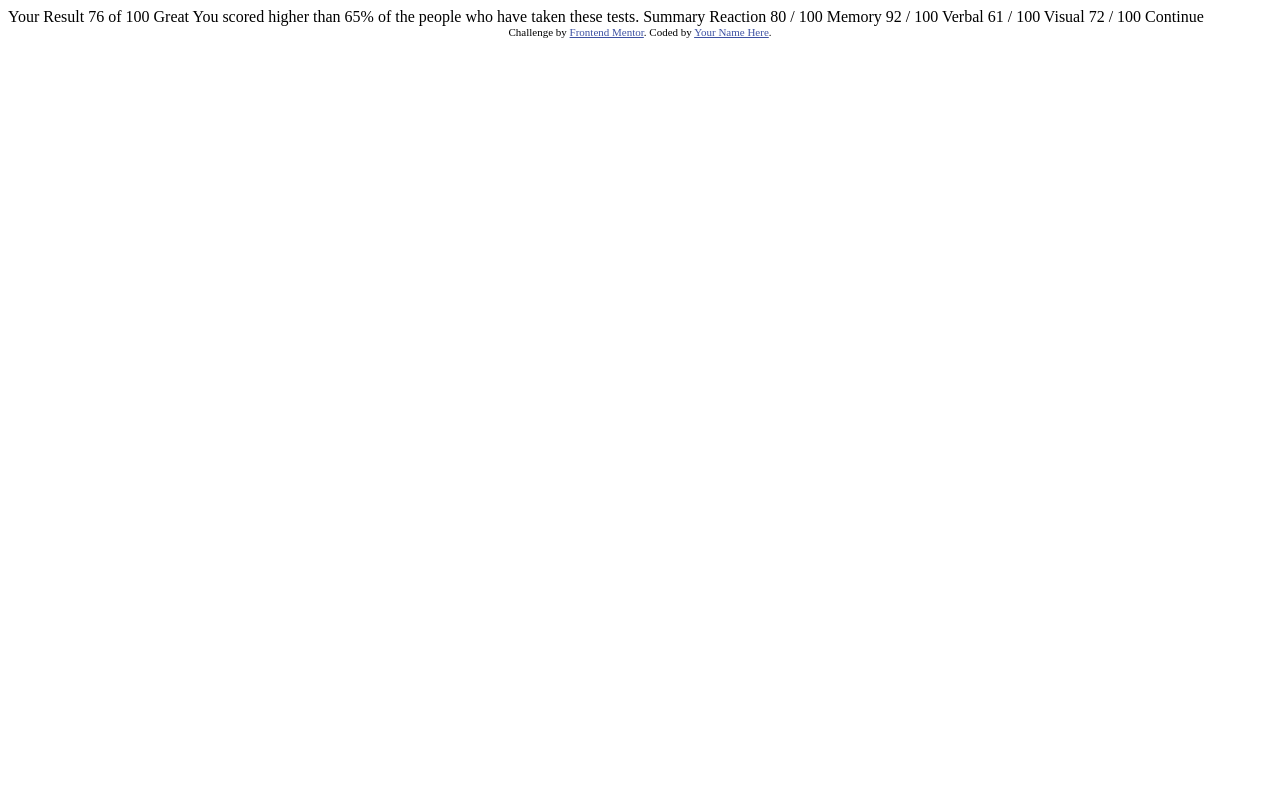
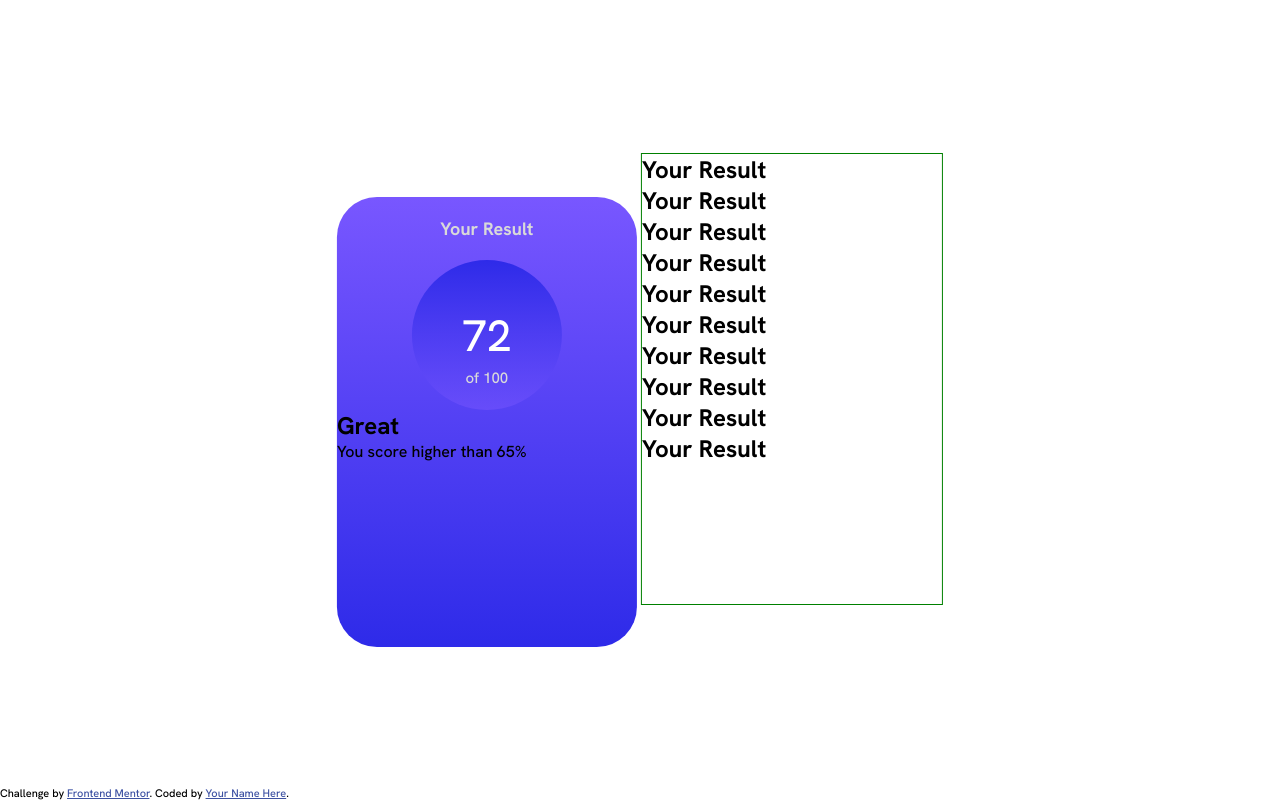
Before and after one commit to pedro-henrique-a-silva/results-summary-component-main, a plain HTML site: page index.html in a window 1280 px wide. Drawn offline with Linux system fonts and the light colour scheme.

Commit message:
Posicionando no centro e primeiras mudanças

```diff
--- a/index.html
+++ b/index.html
@@ -5,43 +5,46 @@
   <meta name="viewport" content="width=device-width, initial-scale=1.0"> <!-- displays site properly based on user's device -->
 
   <link rel="icon" type="image/png" sizes="32x32" href="./assets/images/favicon-32x32.png">
-
+  <link rel="stylesheet" href="style.css">
+  <link rel="preconnect" href="https://fonts.googleapis.com">
+  <link rel="preconnect" href="https://fonts.gstatic.com" crossorigin>
+  <link href="https://fonts.googleapis.com/css2?family=Hanken+Grotesk:wght@500;700;800&display=swap" rel="stylesheet">
   <title>Frontend Mentor | Results summary component</title>
 
   <!-- Feel free to remove these styles or customise in your own stylesheet 👍 -->
-  <style>
-    .attribution { font-size: 11px; text-align: center; }
-    .attribution a { color: hsl(228, 45%, 44%); }
-  </style>
+
 </head>
 <body>
 
-  Your Result
-  76
-  of 100
+  <main>
+    <section class="result">
+      <h1 class="title-result">Your Result</h1>
+      <div class="circle-summary">
+        <span class="circle-destak">72</span>
+        <span class="circle-no-destak">of 100</p>
+      </div>
+      <h2>Great</h2>
+      <p>You score higher than 65%</p>
 
-  Great
-  You scored higher than 65% of the people who have taken these tests.
+    </section>
+    <section class="summary">
+      <h1 class="title">Your Result</h1>
+      <h1 class="title">Your Result</h1>
+      <h1 class="title">Your Result</h1>
+      <h1 class="title">Your Result</h1>
+      <h1 class="title">Your Result</h1>
+      <h1 class="title">Your Result</h1>
+      <h1 class="title">Your Result</h1>
+      <h1 class="title">Your Result</h1>
+      <h1 class="title">Your Result</h1>
+      <h1 class="title">Your Result</h1>
 
-  Summary
 
-  Reaction
-  80 / 100
-
-  Memory
-  92 / 100
-
-  Verbal
-  61 / 100
-
-  Visual
-  72 / 100
-
-  Continue
-
-  <div class="attribution">
+    </section>
+  </main>
+  <footer class="attribution">
     Challenge by <a href="https://www.frontendmentor.io?ref=challenge" target="_blank">Frontend Mentor</a>.
     Coded by <a href="#">Your Name Here</a>.
-  </div>
+  </footer>
 </body>
 </html>
--- /dev/null
+++ b/style.css
@@ -0,0 +1,79 @@
+* {
+  padding: 0;
+  margin: 0;
+}
+
+body {
+  font-family: 'Hanken Grotesk', sans-serif;
+}
+
+main {
+  position: absolute;
+  top: 50%;
+  left: 50%;
+  transform: translate(-50%, -50%);
+}
+
+.result, .summary {
+  display: inline-block;
+}
+
+.result {
+  width: 300px;
+  height: 450px;
+  border-radius: 40px;
+  background-image: linear-gradient(to bottom, hsl(252, 100%, 67%), hsl(241, 81%, 54%));
+}
+
+.summary {
+  width: 300px;
+  height: 450px;
+  border: 1px solid green;
+}
+
+.title-result {
+  margin: 20px 0;
+  text-align: center;
+  font-size: 18px;
+  color: hsl(0, 0%, 85%);
+}
+
+.circle-summary {
+  position: relative;
+  margin: auto;
+  width: 150px;
+  text-align: center;
+  height: 150px;
+  border-radius: 50%;
+  color: hsl(0, 0%, 100%);
+  background-image: linear-gradient(to top, hsl(252, 100%, 67%, 0.5), hsl(241, 81%, 54%));
+}
+
+
+.circle-summary .circle-destak {
+  position: absolute;
+  top: 50%;
+  left: 50%;
+  font-size: 44px;
+  transform: translate(-50%, -50%);
+
+}
+
+.circle-summary .circle-no-destak {
+  position: absolute;
+  bottom: 15%;
+  left: 50%;
+  font-size: 15px;
+  color: hsl(0, 0%, 85%);
+  transform: translate(-50%);
+}
+
+.attribution {
+  position: fixed;
+  bottom: 0;
+  font-size: 11px; text-align: center;
+}
+
+.attribution a {
+  color: hsl(228, 45%, 44%);
+}
```
